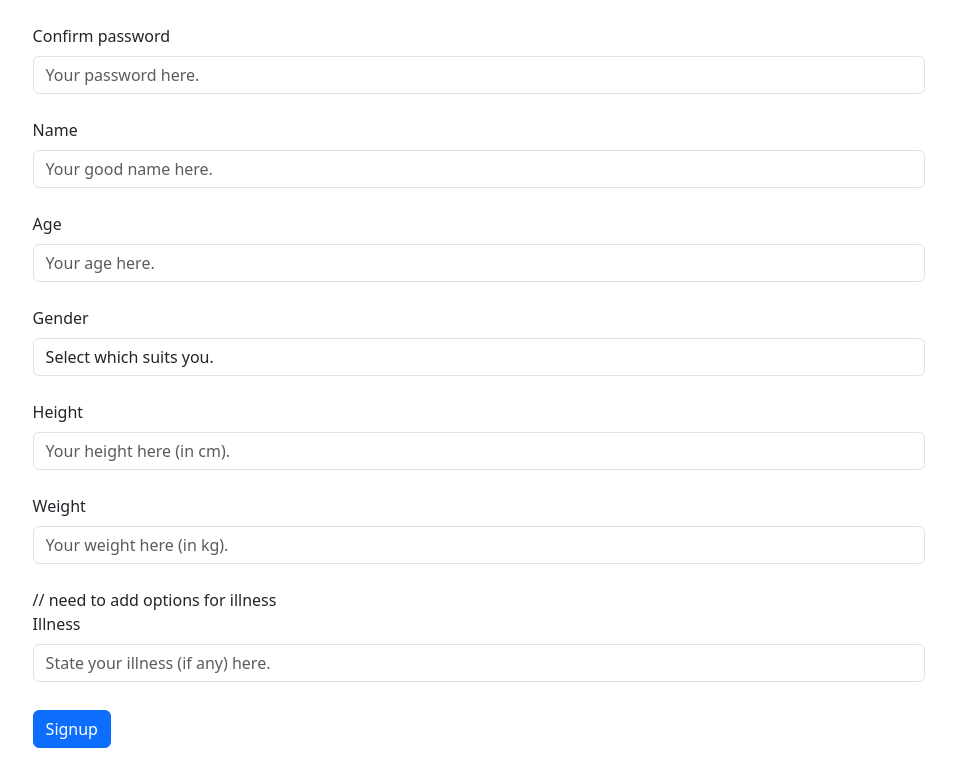
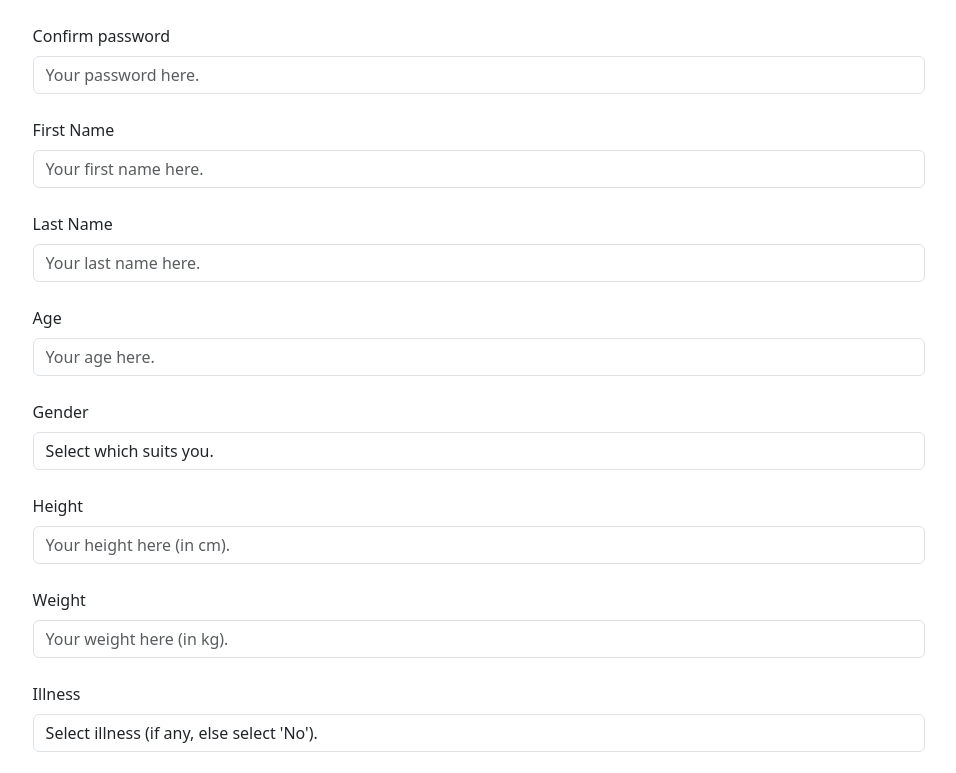
Before and after one commit to sureshvarshini/Recommendation_Dissertation, a React (Create React App) app in the folder frontend/: page /signup in a window 1280 px wide. Shown: the part 491-1264 px from the top of the page, without its empty margins (161-1117 px from the left). Built offline with nearby package versions, Linux system fonts and the light colour scheme; no server answers.

Commit message:
Create a new user from react to flask db

```diff
--- a/frontend/package.json
+++ b/frontend/package.json
@@ -9,6 +9,7 @@
     "@testing-library/user-event": "^13.5.0",
     "axios": "^1.4.0",
     "bootstrap": "^5.3.0",
+    "cors": "^2.8.5",
     "react": "^18.2.0",
     "react-bootstrap": "^2.8.0",
     "react-dom": "^18.2.0",
@@ -19,6 +20,7 @@
   },
   "scripts": {
     "start": "react-scripts start",
+    "start-backend": "cd backend && env/bin/flask run --no-debugger",
     "build": "react-scripts build",
     "test": "react-scripts test",
     "eject": "react-scripts eject"
--- a/frontend/src/components/SignUp.js
+++ b/frontend/src/components/SignUp.js
@@ -8,27 +8,47 @@ const SignupPage = () => {
     const [email, setEmail] = useState('')
     const [password, setPassword] = useState('')
     const [confirmPassword, setConfirmPassword] = useState('')
-    const [name, setName] = useState('')
+    const [firstname, setFirstName] = useState('')
+    const [lastname, setLastName] = useState('')
     const [age, setAge] = useState('')
     const [gender, setGender] = useState('')
     const [height, setHeight] = useState('')
     const [weight, setWeight] = useState('')
     const [illness, setIllness] = useState('')
 
-    const { register, watch, handleSubmit, formState: { errors } } = useForm()
+    const { register, watch, handleSubmit, reset, formState: { errors } } = useForm()
 
-    const signupSubmitForm = () => {
-        console.log("Sign-Up form submitted.")
-        console.log("Following details were entered:")
-        console.log("Username:", username)
-        console.log("Email:", email)
-        console.log("Name:", name)
-        console.log("Age:", age)
-        console.log("Gender:", gender)
-        console.log("Height:", height)
-        console.log("Weight:", weight)
-        console.log("Illness:", illness)
+    const signupSubmitForm = (data) => {
+        console.log("Sign-Up form submitted with below details.")
+        const formData = {
+            gender:gender,
+            illness:illness
+        }
+        console.log({...data,...formData})
+
+        if (data.password === data.confirmPassword) {
+            const requestOptions = {
+                mode:'cors',
+                method: "POST",
+                headers: {
+                    'Accept': 'application/json',
+                    'Content-Type': 'application/json'
+                },
+                body: JSON.stringify({...data,...formData})
+            }
+
+            fetch('http://localhost:5000/user/signup', requestOptions)
+            .then(response => response.json)
+            .then(data => console.log(data))
+            .catch(error => console.log(error))
+            reset()
+        }
+        else {
+            alert("Passwords dont match. Please try again.")
+        }
     }
+
+    console.log(watch("username"))
 
     return (
         <div className="container">
@@ -38,15 +58,30 @@ const SignupPage = () => {
                     <Form.Group>
                         <Form.Label>Username</Form.Label>
                         <Form.Control type="text" placeholder="Your username here."
-                            {...register("username", { required: true })}
+                            {...register("username", {
+                                required: true,
+                                validate: {
+                                    matchPattern: (v) => /^[a-zA-Z0-9_]+$/.test(v)
+                                }
+                            })}
                         />
+                        {errors.username?.type === "required" && <span style={{ color: "red", fontSize: 14 }}>username is required</span>}
+                        {errors.username?.type === "matchPattern" && <span style={{ color: "red", fontSize: 14 }}>username can contain only letters, numbers and _ (underscore)</span>}
                     </Form.Group>
                     <br></br>
                     <Form.Group>
                         <Form.Label>Email</Form.Label>
                         <Form.Control type="email" placeholder="Your email address here."
-                            {...register("email", { required: true })}
+                            {...register("email", {
+                                required: true,
+                                validate: {
+                                    matchPattern: (v) =>
+                                        /^\w+([.-]?\w+)*@\w+([.-]?\w+)*(\.\w{2,3})+$/.test(v)
+                                }
+                            })}
                         />
+                        {errors.email?.type === "required" && <span style={{ color: "red", fontSize: 14 }}>email is required</span>}
+                        {errors.email?.type === "matchPattern" && <span style={{ color: "red", fontSize: 14 }}>email address should be valid</span>}
                     </Form.Group>
                     <br></br>
                     <Form.Group>
@@ -54,6 +89,9 @@ const SignupPage = () => {
                         <Form.Control type="password" placeholder="Your password here."
                             {...register("password", { required: true, minLength: 6, maxLength: 18 })}
                         />
+                        {errors.password?.type === "required" && <span style={{ color: "red", fontSize: 14 }}>password is required</span>}
+                        {errors.password?.type === "minLength" && <span style={{ color: "red", fontSize: 14 }}>password should have minimum of 6 characters</span>}
+                        {errors.password?.type === "maxLength" && <span style={{ color: "red", fontSize: 14 }}>password cannot exceed 18 characters</span>}
                     </Form.Group>
                     <br></br>
                     <Form.Group>
@@ -61,23 +99,40 @@ const SignupPage = () => {
                         <Form.Control type="password" placeholder="Your password here."
                             {...register("confirmPassword", { required: true, minLength: 6, maxLength: 18 })}
                         />
+                        {errors.confirmPassword?.type === "required" && <span style={{ color: "red", fontSize: 14 }}>confirm password field is required</span>}
+                        {errors.confirmPassword?.type === "minLength" && <span style={{ color: "red", fontSize: 14 }}>confirm password should have minimum of 6 characters</span>}
+                        {errors.confirmPassword?.type === "maxLength" && <span style={{ color: "red", fontSize: 14 }}>confirm password cannot exceed 18 characters</span>}
                     </Form.Group>
                     <br></br>
                     <Form.Group>
-                        <Form.Label>Name</Form.Label>
-                        <Form.Control type="text" placeholder="Your good name here."
-                        {...register("name", { required: true, minLength: 3, maxLength: 50 })}
+                        <Form.Label>First Name</Form.Label>
+                        <Form.Control type="text" placeholder="Your first name here."
+                            {...register("firstname", { required: true, minLength: 3, maxLength: 50 })}
                         />
+                        {errors.firstname?.type === "required" && <span style={{ color: "red", fontSize: 14 }}>firstname is required</span>}
+                        {errors.firstname?.type === "minLength" && <span style={{ color: "red", fontSize: 14 }}>firstname should have minimum of 3 characters</span>}
+                        {errors.firstname?.type === "maxLength" && <span style={{ color: "red", fontSize: 14 }}>firstname cannot exceed 50 characters</span>}
+                    </Form.Group>
+                    <br></br>
+                    <Form.Group>
+                        <Form.Label>Last Name</Form.Label>
+                        <Form.Control type="text" placeholder="Your last name here."
+                            {...register("lastname", { required: true, minLength: 3, maxLength: 50 })}
+                        />
+                        {errors.lastname?.type === "required" && <span style={{ color: "red", fontSize: 14 }}>lastname is required</span>}
+                        {errors.lastname?.type === "minLength" && <span style={{ color: "red", fontSize: 14 }}>lastname should have minimum of 3 characters</span>}
+                        {errors.lastname?.type === "maxLength" && <span style={{ color: "red", fontSize: 14 }}>lastname cannot exceed 50 characters</span>}
                     </Form.Group>
                     <br></br>
                     <Form.Group>
                         <Form.Label>Age</Form.Label>
-                        <Form.Control type="number" placeholder="Your age here."
-                            {...register("age", { required: true, minLength: 1, maxLength: 150 })}
+                        <Form.Control type="number" placeholder="Your age here." min='1' max='150'
+                            {...register("age", { required: true, valueAsNumber: true })}
                         />
+                        {errors.age?.type === "required" && <span style={{ color: "red", fontSize: 14 }}>age is required</span>}
                     </Form.Group>
                     <br></br>
-                    <Form.Group controlId="formBasicSelect">
+                    <Form.Group controlId="formBasicSelect1">
                         <Form.Label>Gender</Form.Label>
                         <Form.Control as="select"
                             value={gender}
@@ -86,6 +141,7 @@ const SignupPage = () => {
                             <option>Select which suits you.</option>
                             <option value={"Male"}>Male</option>
                             <option value={"Female"}>Female</option>
+
                         </Form.Control>
                     </Form.Group>
                     <br></br>
@@ -94,10 +150,9 @@ const SignupPage = () => {
                         <Form.Control type="number"
                             min='1'
                             placeholder="Your height here (in cm)."
-                            value={height}
-                            name="height"
-                            onChange={(event) => { setHeight(event.target.value) }}
+                            {...register("height", { required: true, valueAsNumber: true })}
                         />
+                        {errors.height?.type === "required" && <span style={{ color: "red", fontSize: 14 }}>height is required</span>}
                     </Form.Group>
                     <br></br>
                     <Form.Group>
@@ -105,24 +160,25 @@ const SignupPage = () => {
                         <Form.Control type="number"
                             min='1'
                             placeholder="Your weight here (in kg)."
-                            value={weight}
-                            name="weight"
-                            onChange={(event) => { setWeight(event.target.value) }}
+                            {...register("weight", { required: true, valueAsNumber: true })}
                         />
+                        {errors.weight?.type === "required" && <span style={{ color: "red", fontSize: 14 }}>weight is required</span>}
                     </Form.Group>
                     <br></br>
-                    // need to add options for illness
-                    <Form.Group>
+                    <Form.Group controlId="formBasicSelect2">
                         <Form.Label>Illness</Form.Label>
-                        <Form.Control type="text" placeholder="State your illness (if any) here."
+                        <Form.Control as="select"
                             value={illness}
                             name="illness"
-                            onChange={(event) => { setIllness(event.target.value) }}
-                        />
+                            onChange={(event) => { setIllness(event.target.value) }}>
+                            <option>Select illness (if any, else select 'No').</option>
+                            <option value={"Illness 1"}>Illness 1</option>
+                            <option value={"No"}>No</option>
+                        </Form.Control>
                     </Form.Group>
                     <br></br>
                     <Form.Group>
-                        <Button as="sub" variant="primary" onClick={signupSubmitForm}>
+                        <Button as="sub" variant="primary" onClick={handleSubmit(signupSubmitForm)}>
                             Signup
                         </Button>
                     </Form.Group>
```
Also changed, not shown: 2 other files (tests, documents, lock files or other folders).
